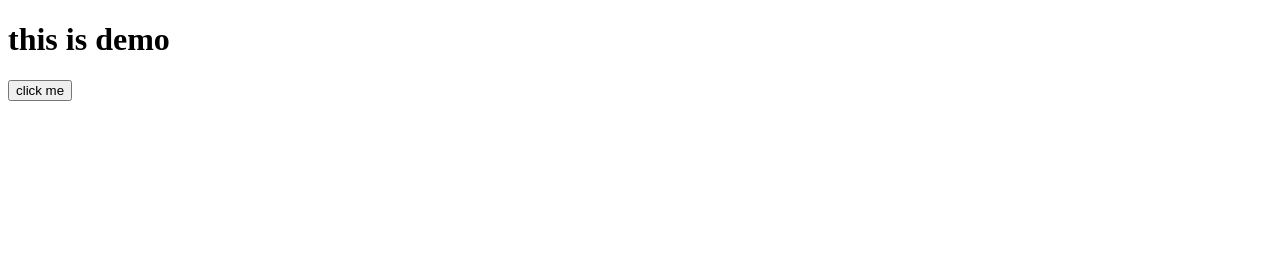
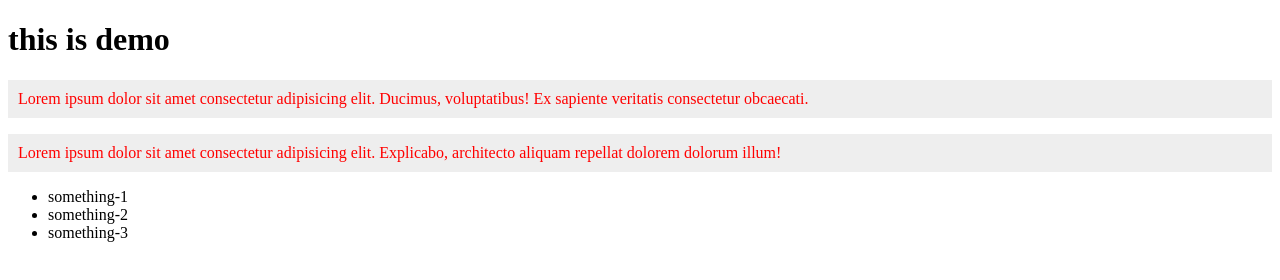
Before and after one commit to jonytalukdar/DOM, a plain HTML site: page lecture-one/index.html in a window 1280 px wide. Drawn offline with Linux system fonts and the light colour scheme.

Commit message:
added some line in lecture one

```diff
--- a/lecture-one/app.js
+++ b/lecture-one/app.js
@@ -1,2 +1,18 @@
-console.log('this very easy to learning javascript');
-console.log('this is easy to learnign javascript');
+// using id name
+
+let title = document.getElementById('title');
+
+// using the className
+let paragraph = document.getElementsByClassName('lead');
+
+for (let i = 0; i < paragraph.length; i++) {
+  let element = paragraph[i];
+  element.style.color = 'red';
+  element.style.backgroundColor = '#eee';
+  element.style.padding = '10px';
+}
+
+// using the tagName
+
+let list = document.getElementsByTagName('li');
+console.log(list);
--- a/lecture-one/index.html
+++ b/lecture-one/index.html
@@ -7,8 +7,21 @@
     <link rel="stylesheet" href="style.css" />
   </head>
   <body>
-    <h1>this is demo</h1>
-    <button id="click">click me</button>
+    <h1 id="title">this is demo</h1>
+    <p class="lead">
+      Lorem ipsum dolor sit amet consectetur adipisicing elit. Ducimus,
+      voluptatibus! Ex sapiente veritatis consectetur obcaecati.
+    </p>
+    <p class="lead">
+      Lorem ipsum dolor sit amet consectetur adipisicing elit. Explicabo,
+      architecto aliquam repellat dolorem dolorum illum!
+    </p>
+
+    <ul>
+      <li>something-1</li>
+      <li>something-2</li>
+      <li>something-3</li>
+    </ul>
     <script src="app.js"></script>
   </body>
 </html>
```
